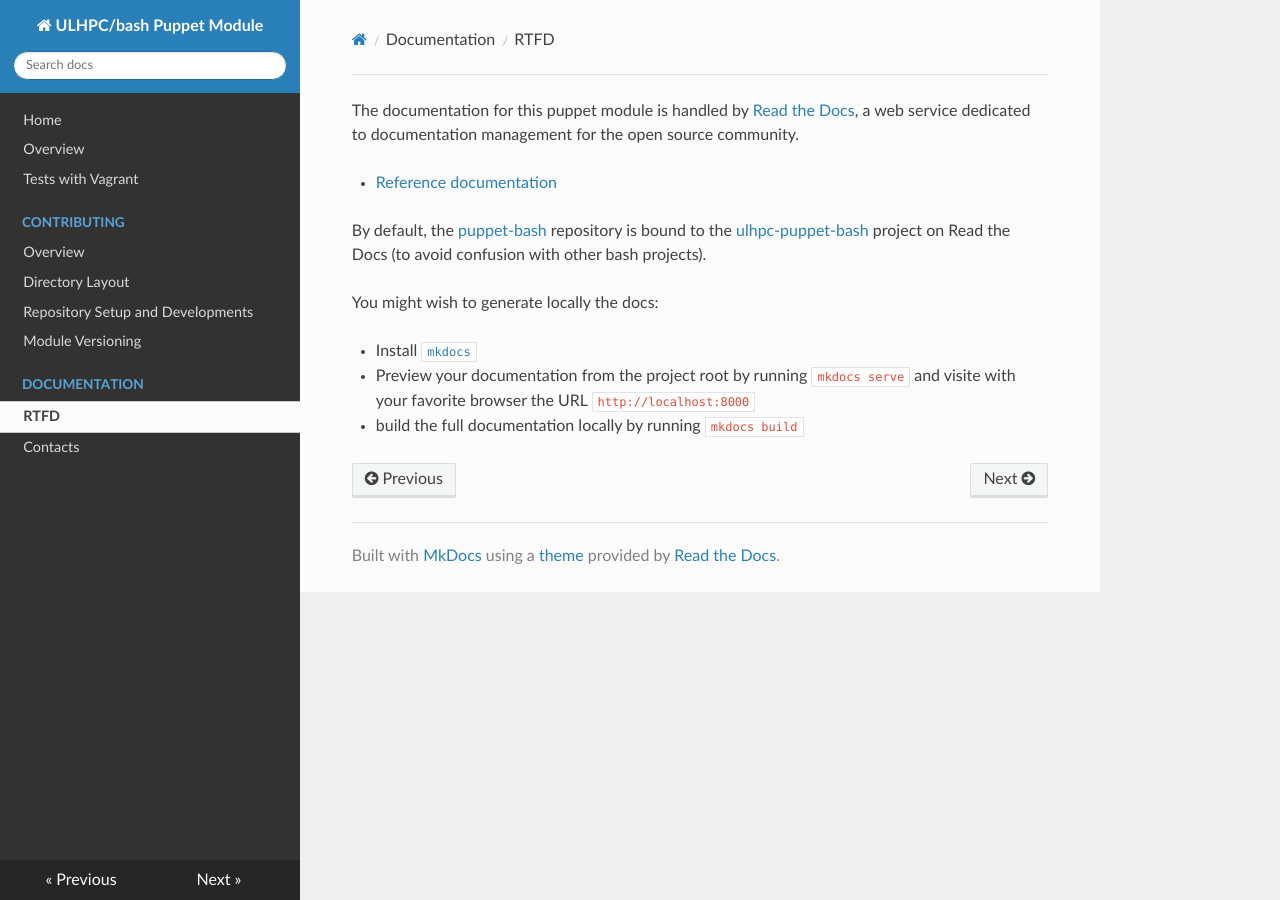
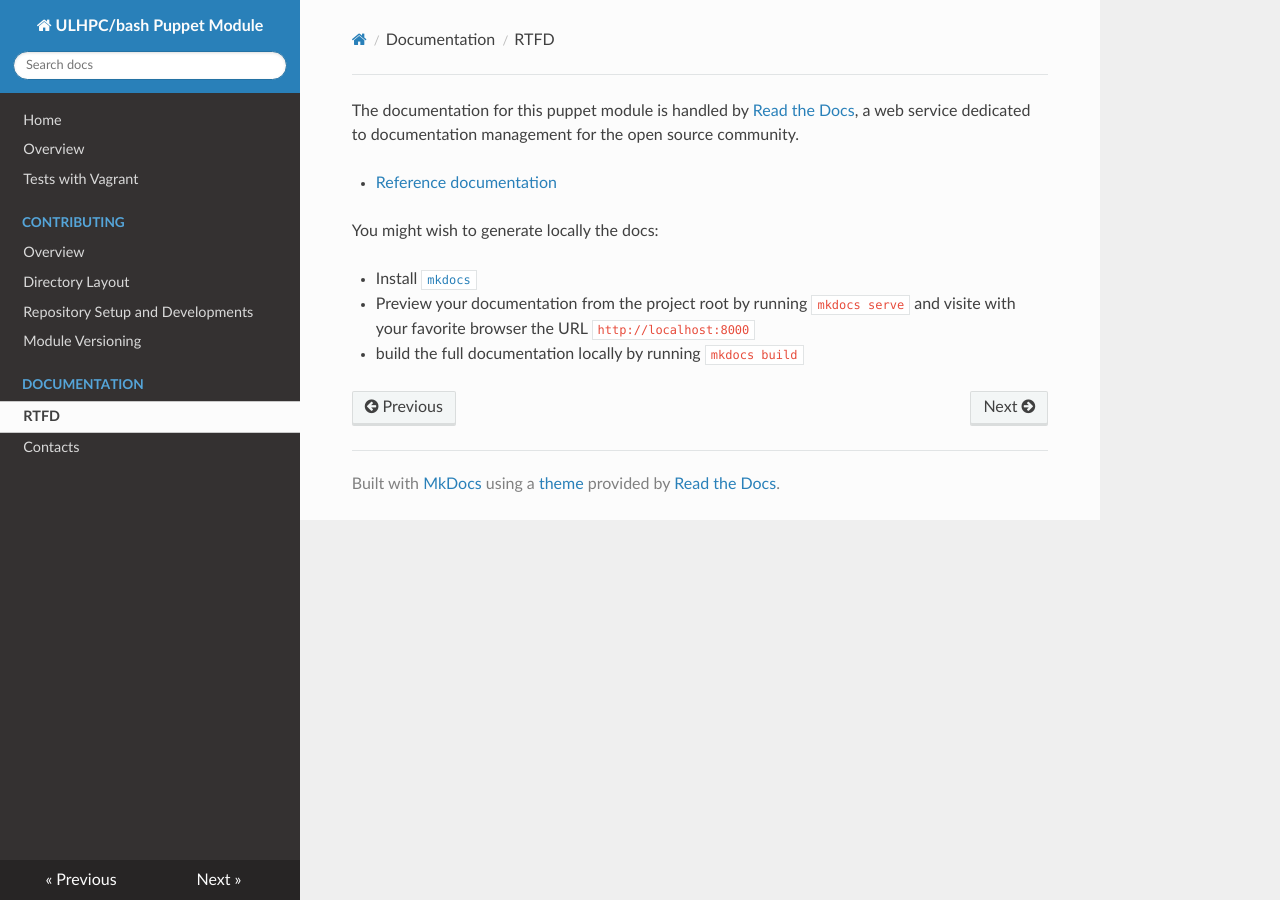
Before and after one commit to ULHPC/puppet-bash, an MkDocs documentation site: the page built from docs/rtfd.md, in a window 1280 px wide. Built offline with MkDocs 1.6.1, drawn with Linux system fonts in a browser that asks for light colours; nearby versions of some CDN libraries; old or Windows-style settings are respelled for this version of MkDocs.

Commit message:
Remove the rtd links

```diff
--- a/docs/rtfd.md
+++ b/docs/rtfd.md
@@ -1,8 +1,6 @@
 The documentation for this puppet module is handled by [Read the Docs](https://readthedocs.org/), a web service dedicated to documentation management for the open source community.
 
 * [Reference documentation](https://docs.readthedocs.org/en/latest/)
-
-By default, the [puppet-bash](https://github.com/ULHPC/puppet-bash) repository is bound to the [ulhpc-puppet-bash](http://ulhpc-puppet-bash.rtfd.org) project on Read the Docs (to avoid confusion with other bash projects).
 
 You might wish to generate locally the docs:
 
```
Also changed, not shown: README.md (+1 -8 lines).
